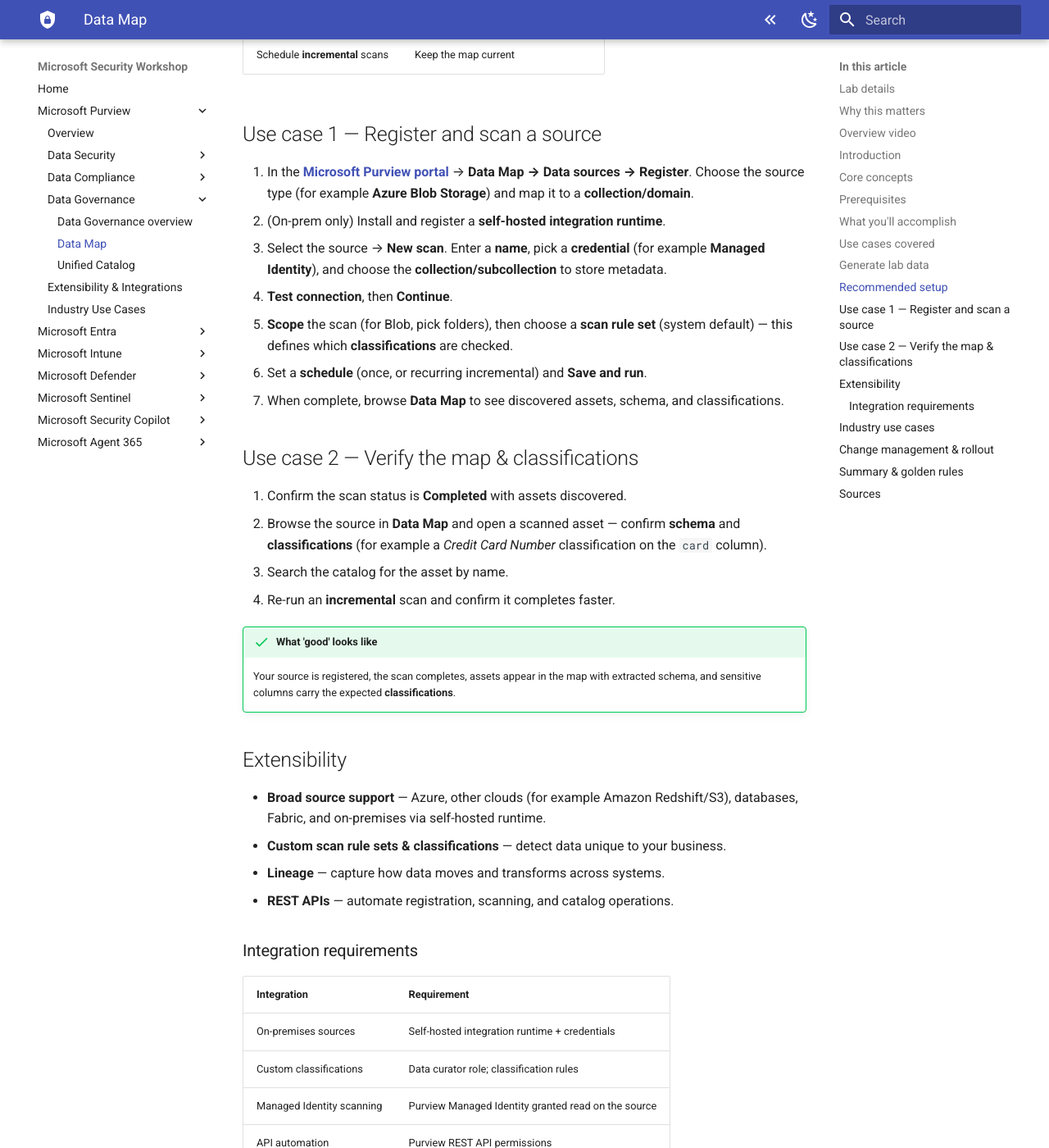
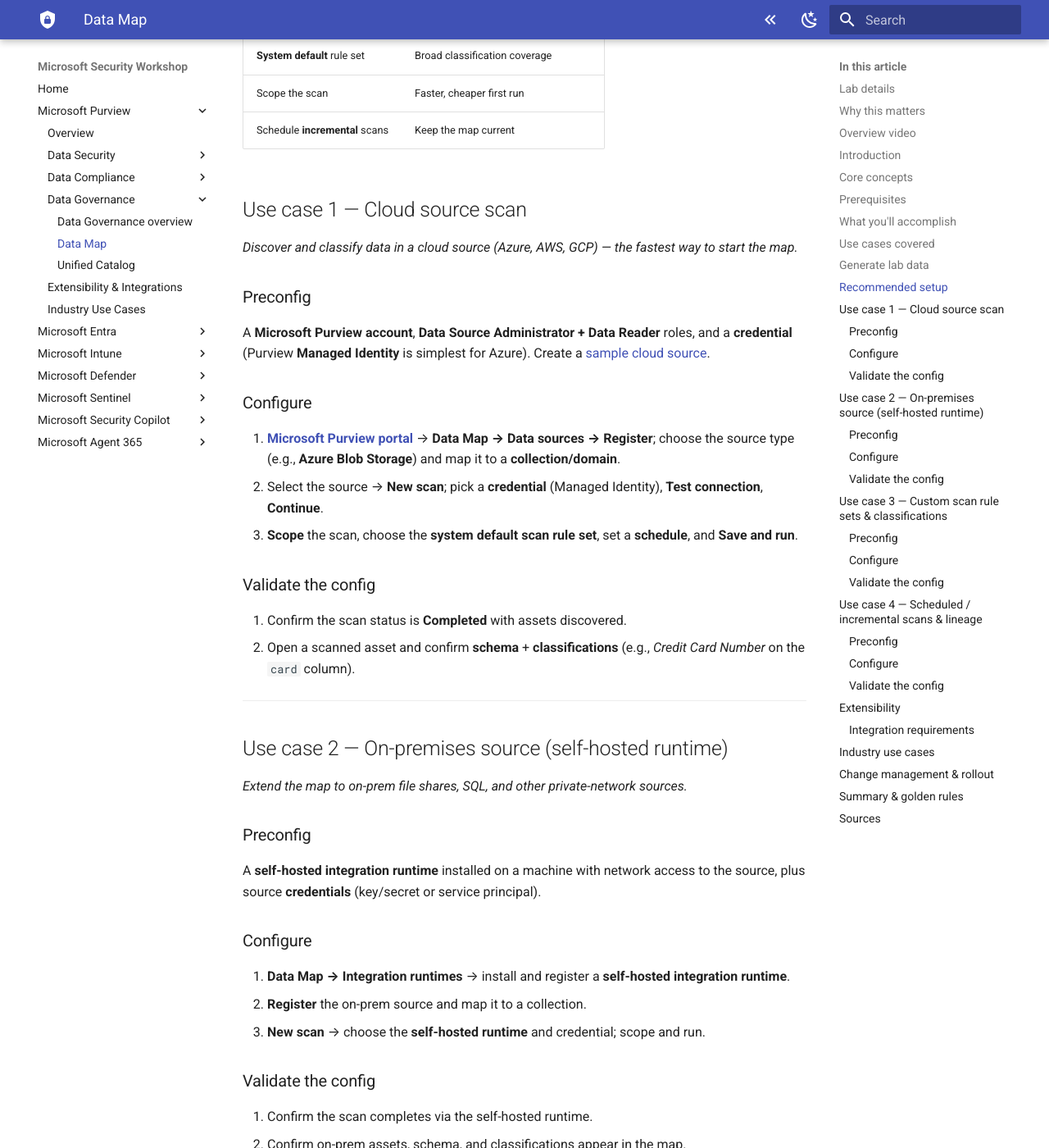
Before and after one commit to indra-pr/msft-security-workshop, an MkDocs documentation site: the page built from docs/purview/data-governance/data-map.md, in a window 1280 px wide and 1400 px high, scrolled down 3842 px. Shown: the whole window at 82% size. Built offline with MkDocs 1.6.1 and Material for MkDocs 9.7.7, drawn with Linux system fonts in a browser that asks for light colours; some of the changed text lies outside the part shown.

Commit message:
Cascade surface-based Use Case model to Data Governance: DataMap(4: cloud/on-prem/custom rulesets/incremental+lineage), UnifiedCatalog(3: domain+product/business context/data quality) - each preconfig->configure->validate

```diff
--- a/docs/purview/data-governance/data-map.md
+++ b/docs/purview/data-governance/data-map.md
@@ -75,17 +75,21 @@ flowchart LR
 
 By the end of this lab you will:
 
-- [x] Create a sample Azure source with classifiable data
-- [x] **Register** the source and run a **scan**
-- [x] Confirm discovered **schema and classifications** in the map
-- [x] Know how to add on-prem sources, custom rule sets, and lineage
+- [x] Register and scan a **cloud source**; confirm classifications
+- [x] Scan an **on-premises** source via the self-hosted runtime
+- [x] Build a **custom scan rule set** with custom classifications
+- [x] Schedule **incremental** scans and view **lineage**
 
 ## Use cases covered
 
-| # | Use case | Outcome | Time |
+Each use case is one way to build the map, walked through as **preconfig → configure → validate**:
+
+| # | Surface | What you configure | Time |
 |---|---|---|---|
-| 1 | **Register and scan a source** | A scanned source with schema + classifications | ~60–90 min |
-| 2 | **Verify the map & classifications** | Confirmed assets + sensitive-column classifications | ~15 min |
+| 1 | **Cloud source scan** | Register + scan an Azure/cloud source | ~60 min |
+| 2 | **On-premises source** | Self-hosted runtime + on-prem scan | ~60–90 min |
+| 3 | **Custom scan rule sets** | Custom classifications for your data | ~30 min |
+| 4 | **Scheduled / incremental + lineage** | Recurring scans and lineage | ~30 min |
 
 ## Generate lab data
 
@@ -124,25 +128,85 @@ The `card` column contains a synthetic credit-card-format value so the scan's cl
 | Scope the scan | Faster, cheaper first run |
 | Schedule **incremental** scans | Keep the map current |
 
-## Use case 1 — Register and scan a source
+## Use case 1 — Cloud source scan
 
-1. In the **[Microsoft Purview portal](https://purview.microsoft.com)** → **Data Map → Data sources → Register**. Choose the source type (for example **Azure Blob Storage**) and map it to a **collection/domain**.
-2. (On-prem only) Install and register a **self-hosted integration runtime**.
-3. Select the source → **New scan**. Enter a **name**, pick a **credential** (for example **Managed Identity**), and choose the **collection/subcollection** to store metadata.
-4. **Test connection**, then **Continue**.
-5. **Scope** the scan (for Blob, pick folders), then choose a **scan rule set** (system default) — this defines which **classifications** are checked.
-6. Set a **schedule** (once, or recurring incremental) and **Save and run**.
-7. When complete, browse **Data Map** to see discovered assets, schema, and classifications.
+*Discover and classify data in a cloud source (Azure, AWS, GCP) — the fastest way to start the map.*
 
-## Use case 2 — Verify the map & classifications
+### Preconfig
+
+A **Microsoft Purview account**, **Data Source Administrator + Data Reader** roles, and a **credential** (Purview **Managed Identity** is simplest for Azure). Create a [sample cloud source](#generate-lab-data).
+
+### Configure
+
+1. **[Microsoft Purview portal](https://purview.microsoft.com)** → **Data Map → Data sources → Register**; choose the source type (e.g., **Azure Blob Storage**) and map it to a **collection/domain**.
+2. Select the source → **New scan**; pick a **credential** (Managed Identity), **Test connection**, **Continue**.
+3. **Scope** the scan, choose the **system default scan rule set**, set a **schedule**, and **Save and run**.
+
+### Validate the config
 
 1. Confirm the scan status is **Completed** with assets discovered.
-2. Browse the source in **Data Map** and open a scanned asset — confirm **schema** and **classifications** (for example a *Credit Card Number* classification on the `card` column).
-3. Search the catalog for the asset by name.
-4. Re-run an **incremental** scan and confirm it completes faster.
+2. Open a scanned asset and confirm **schema** + **classifications** (e.g., *Credit Card Number* on the `card` column).
 
-!!! success "What 'good' looks like"
-    Your source is registered, the scan completes, assets appear in the map with extracted schema, and sensitive columns carry the expected **classifications**.
+---
+
+## Use case 2 — On-premises source (self-hosted runtime)
+
+*Extend the map to on-prem file shares, SQL, and other private-network sources.*
+
+### Preconfig
+
+A **self-hosted integration runtime** installed on a machine with network access to the source, plus source **credentials** (key/secret or service principal).
+
+### Configure
+
+1. **Data Map → Integration runtimes** → install and register a **self-hosted integration runtime**.
+2. **Register** the on-prem source and map it to a collection.
+3. **New scan** → choose the **self-hosted runtime** and credential; scope and run.
+
+### Validate the config
+
+1. Confirm the scan completes via the self-hosted runtime.
+2. Confirm on-prem assets, schema, and classifications appear in the map.
+
+---
+
+## Use case 3 — Custom scan rule sets & classifications
+
+*Detect data unique to your business (e.g., national IDs, account formats) that built-in classifiers miss.*
+
+### Preconfig
+
+**Data curator** role; the pattern/keywords for your custom classification.
+
+### Configure
+
+1. **Data Map → Classification rules** → create a **custom classification** (regex/keyword-based).
+2. **Scan rule sets** → create a **custom scan rule set** that includes your classification.
+3. Run a scan using the custom rule set.
+
+### Validate the config
+
+1. Confirm scanned assets carry your **custom classification** where the pattern matches.
+
+---
+
+## Use case 4 — Scheduled / incremental scans & lineage
+
+*Keep the map current automatically and see how data moves.*
+
+### Preconfig
+
+A registered, previously-scanned source.
+
+### Configure
+
+1. On the source's scan, set a **recurring (incremental)** schedule.
+2. Where supported, enable **lineage** capture (e.g., via Data Factory / Fabric integration).
+
+### Validate the config
+
+1. Confirm a re-run **incremental** scan completes faster than the full scan.
+2. Confirm **lineage** shows how the asset is produced/consumed (where available).
 
 ## Extensibility
 
```
Also changed, not shown: docs/purview/data-governance/unified-catalog.md (+61 -21 lines).
